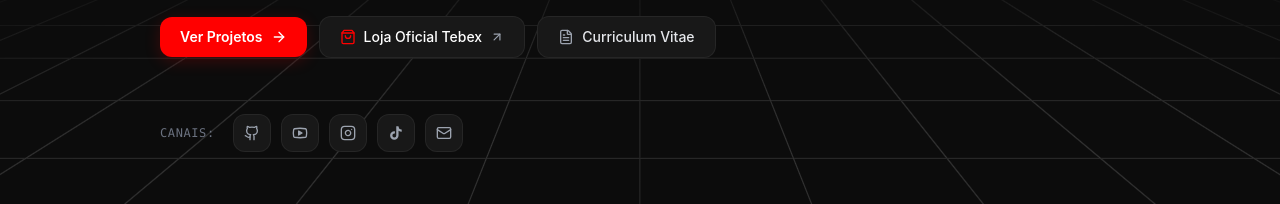
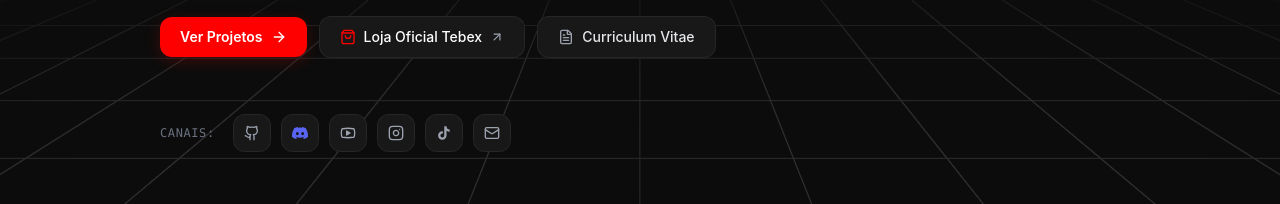
Before and after one commit to Ruivo82/Portefolio, a Next.js app: page / in a window 1280 px wide. Shown: the part 444-648 px from the top of the page. Built offline with nearby package versions, Linux system fonts and the light colour scheme.

Commit message:
Adicionado o link do Discord da RV Studios

```diff
--- a/src/components/Contact.jsx
+++ b/src/components/Contact.jsx
@@ -2,7 +2,7 @@
 
 import { useState } from 'react';
 import { Mail, Copy, Check, Send, MapPin } from 'lucide-react';
-import { GithubIcon, TebexIcon, TikTokIcon, InstagramIcon, YoutubeIcon } from './Icons';
+import { GithubIcon, TebexIcon, TikTokIcon, InstagramIcon, YoutubeIcon, DiscordIcon } from './Icons';
 import { portfolioData } from '../data/portfolioData';
 
 export default function Contact() {
@@ -98,6 +98,15 @@
               >
                 <GithubIcon className="w-4 h-4" />
                 <span>GitHub</span>
+              </a>
+              <a
+                href={personal.discord}
+                target="_blank"
+                rel="noopener noreferrer"
+                className="px-4 py-2 rounded-full bg-[#181818] hover:bg-[#222222] text-xs font-medium text-gray-300 hover:text-white border border-white/[0.06] transition-colors duration-150 flex items-center gap-2"
+              >
+                <DiscordIcon className="w-4 h-4 text-[#5865F2]" />
+                <span>Discord</span>
               </a>
               <a
                 href={personal.youtube}
--- a/src/components/Hero.jsx
+++ b/src/components/Hero.jsx
@@ -1,7 +1,7 @@
 'use client';
 
 import { ArrowRight, ArrowUpRight, FileText, Mail, MapPin } from 'lucide-react';
-import { GithubIcon, TebexIcon, TikTokIcon, InstagramIcon, YoutubeIcon } from './Icons';
+import { GithubIcon, TebexIcon, TikTokIcon, InstagramIcon, YoutubeIcon, DiscordIcon } from './Icons';
 import { portfolioData } from '../data/portfolioData';
 
 export default function Hero() {
@@ -95,6 +95,15 @@
           <GithubIcon className="w-4 h-4" />
         </a>
         <a
+          href={personal.discord}
+          target="_blank"
+          rel="noopener noreferrer"
+          className="p-2.5 rounded-xl bg-[#181818] hover:bg-[#222222] text-gray-400 hover:text-white transition-colors duration-150 border border-white/[0.06]"
+          title="Discord (discord.me/rvstudios)"
+        >
+          <DiscordIcon className="w-4 h-4 text-[#5865F2]" />
+        </a>
+        <a
           href={personal.youtube}
           target="_blank"
           rel="noopener noreferrer"
--- a/src/components/Icons.jsx
+++ b/src/components/Icons.jsx
@@ -79,3 +79,15 @@
     </svg>
   );
 }
+
+export function DiscordIcon({ className = "w-4 h-4" }) {
+  return (
+    <svg
+      className={className}
+      viewBox="0 0 24 24"
+      fill="currentColor"
+    >
+      <path d="M20.317 4.37a19.791 19.791 0 0 0-4.885-1.515.074.074 0 0 0-.079.037c-.21.375-.444.864-.608 1.25a18.27 18.27 0 0 0-5.487 0 12.64 12.64 0 0 0-.617-1.25.077.077 0 0 0-.079-.037A19.736 19.736 0 0 0 3.677 4.37a.07.07 0 0 0-.032.027C.533 9.046-.32 13.58.099 18.057a.082.082 0 0 0 .031.057 19.9 19.9 0 0 0 5.993 3.03.078.078 0 0 0 .084-.028c.462-.63.874-1.295 1.226-1.994.021-.041.001-.09-.041-.106a13.107 13.107 0 0 1-1.872-.892.077.077 0 0 1-.008-.128 10.2 10.2 0 0 0 .372-.292.074.074 0 0 1 .077-.01c3.929 1.793 8.18 1.793 12.061 0a.074.074 0 0 1 .078.01c.12.098.246.198.373.292a.077.077 0 0 1-.006.127 12.299 12.299 0 0 1-1.873.894.077.077 0 0 0-.041.107c.36.698.772 1.362 1.225 1.993a.076.076 0 0 0 .084.028 19.839 19.839 0 0 0 6.002-3.03.077.077 0 0 0 .032-.054c.5-5.177-.838-9.674-3.549-13.66a.061.061 0 0 0-.031-.028zM8.02 15.33c-1.183 0-2.157-1.085-2.157-2.419 0-1.333.956-2.419 2.157-2.419 1.21 0 2.176 1.096 2.157 2.42 0 1.333-.956 2.418-2.157 2.418zm7.975 0c-1.183 0-2.157-1.085-2.157-2.419 0-1.333.955-2.419 2.157-2.419 1.21 0 2.176 1.096 2.157 2.42 0 1.333-.946 2.418-2.157 2.418z" />
+    </svg>
+  );
+}
--- a/src/data/portfolioData.js
+++ b/src/data/portfolioData.js
@@ -13,6 +13,7 @@
     avatar: `${basePath}/Foto.jpeg`,
     cvLink: `${basePath}/CV.pdf`,
     github: "https://github.com/Ruivo82",
+    discord: "https://discord.me/rvstudios",
     tebex: "https://rv-studios.tebex.io/",
     tiktok: "https://www.tiktok.com/@rv.studios82",
     instagram: "https://www.instagram.com/rvstudios.82/",
```
